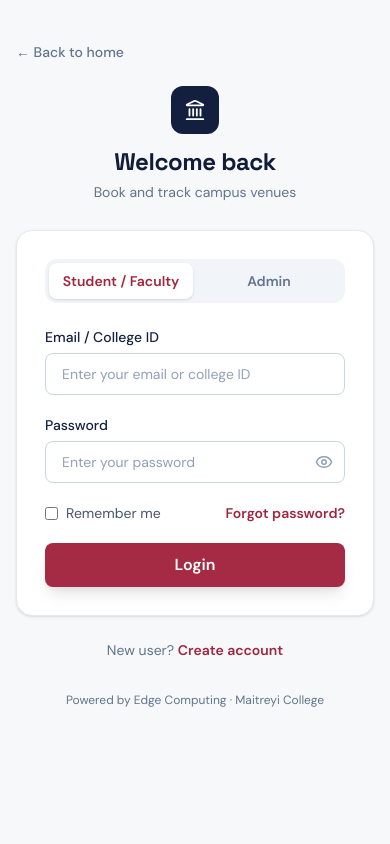
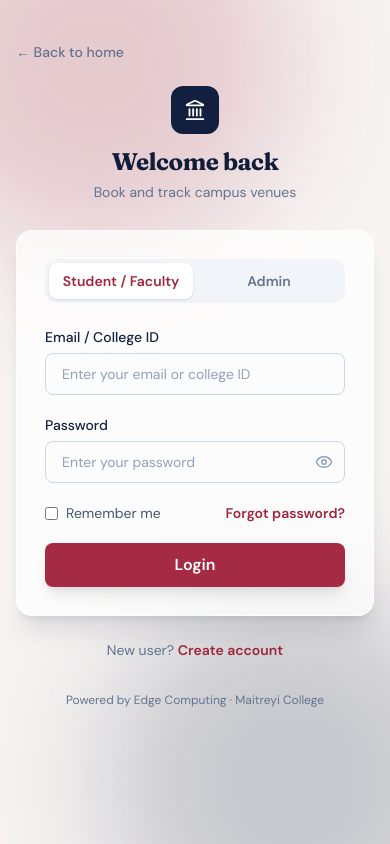
Before and after one commit to harshii0103/VenueVault, a React (Vite) app: page /login in a window 390 px wide. Built offline with nearby package versions, Linux system fonts and the light colour scheme.

Commit message:
Refresh look: Fraunces headings, warm palette, glass auth, floating mobile nav

```diff
--- a/src/components/auth.jsx
+++ b/src/components/auth.jsx
@@ -11,8 +11,10 @@ export const inputCls = (invalid) =>
 
 export function AuthLayout({ title, subtitle, children, footer }) {
   return (
-    <div className="min-h-screen bg-[#f7f8fa] px-4 py-10 font-sans">
-      <div className="auth-enter mx-auto w-full max-w-md">
+    <div className="relative min-h-screen overflow-hidden bg-[#f7f4f3] px-4 py-10 font-sans">
+      <div aria-hidden="true" className="pointer-events-none absolute -left-24 -top-32 h-96 w-96 rounded-full bg-[#9f263d]/20 blur-3xl" />
+      <div aria-hidden="true" className="pointer-events-none absolute -bottom-32 -right-24 h-96 w-96 rounded-full bg-[#13203e]/20 blur-3xl" />
+      <div className="auth-enter relative mx-auto w-full max-w-md">
         <Link to="/" className="mb-6 inline-block text-sm font-medium text-slate-500 hover:text-[#9f263d]">
           ← Back to home
         </Link>
@@ -23,7 +25,7 @@ export function AuthLayout({ title, subtitle, children, footer }) {
           <h1 className="font-display text-2xl font-bold tracking-[-0.02em] text-[#101c38]">{title}</h1>
           <p className="mt-1 text-sm text-slate-500">{subtitle}</p>
         </div>
-        <div className="rounded-2xl border border-slate-200 bg-white p-7 shadow-sm sm:p-8">{children}</div>
+        <div className="rounded-2xl border border-white/70 bg-white/75 p-7 shadow-xl shadow-[#13203e]/10 backdrop-blur-xl sm:p-8">{children}</div>
         {footer}
         <p className="mt-8 text-center text-xs text-slate-500">Powered by Edge Computing · Maitreyi College</p>
       </div>
--- a/src/index.css
+++ b/src/index.css
@@ -1,5 +1,5 @@
 /* Add this Google Fonts import to the very top of your index.css (above @import "tailwindcss";) */
-@import url("https://fonts.googleapis.com/css2?family=DM+Sans:wght@400;500;600;700&family=Space+Grotesk:wght@500;600;700&display=swap");
+@import url("https://fonts.googleapis.com/css2?family=DM+Sans:wght@400;500;600;700&family=Fraunces:opsz,wght@9..144,600;9..144,700&display=swap");
 @import "tailwindcss";
 
 /* If you're on Tailwind v4, add this @theme block right after your tailwind import
@@ -8,7 +8,7 @@
    under theme.extend.fontFamily. */
 @theme {
   --font-sans: "DM Sans", ui-sans-serif, system-ui, sans-serif;
-  --font-display: "Space Grotesk", ui-sans-serif, system-ui, sans-serif;
+  --font-display: "Fraunces", Georgia, ui-serif, serif;
 }
 
 /* Custom classes used inside LandingPage.jsx — add these anywhere in index.css */
--- a/src/layouts/ApplicantLayout.jsx
+++ b/src/layouts/ApplicantLayout.jsx
@@ -19,7 +19,7 @@ export default function ApplicantLayout() {
 
   return (
     <ToastProvider>
-      <div className="min-h-screen bg-[#f7f8fa] font-sans text-[#13203e]">
+      <div className="min-h-screen bg-[#f7f4f3] font-sans text-[#13203e]">
         <aside className="fixed inset-y-0 left-0 z-30 hidden w-64 flex-col bg-[#0c1730] px-4 py-6 text-slate-300 lg:flex">
           <div className="mb-8 flex items-center gap-2.5 px-2 text-white">
             <span className="grid h-9 w-9 place-items-center rounded-lg bg-white/10"><Landmark size={18} /></span>
@@ -38,9 +38,9 @@ export default function ApplicantLayout() {
         </aside>
 
         <div className="lg:pl-64">
-          <header className="sticky top-0 z-20 flex h-16 items-center justify-between border-b border-slate-200 bg-white/90 px-4 backdrop-blur sm:px-6">
+          <header className="sticky top-0 z-20 flex h-16 items-center justify-between border-b border-slate-200/70 bg-[#f7f4f3]/80 px-4 backdrop-blur-lg sm:px-6">
             <span className="font-display text-lg font-bold lg:hidden">Venue<span className="text-[#9f263d]">Vault</span></span>
-            <span className="hidden text-sm text-slate-500 lg:block">Campus venue booking</span>
+            <span className="hidden text-sm text-slate-500 lg:block">{new Date().toLocaleDateString('en-GB', { weekday: 'long', day: 'numeric', month: 'long' })}</span>
             <div className="flex items-center gap-3">
               <button aria-label="Notifications" className="grid h-10 w-10 place-items-center rounded-full text-slate-500 transition hover:bg-slate-100"><Bell size={19} /></button>
               <NavLink to="/dashboard/profile" aria-label="Profile" className="grid h-9 w-9 place-items-center rounded-full bg-[#13203e] text-sm font-bold text-white">
@@ -53,9 +53,9 @@ export default function ApplicantLayout() {
           </main>
         </div>
 
-        <nav className="fixed inset-x-0 bottom-0 z-30 grid grid-cols-5 border-t border-slate-200 bg-white pb-[env(safe-area-inset-bottom)] lg:hidden">
+        <nav className="fixed inset-x-3 bottom-[calc(0.75rem+env(safe-area-inset-bottom))] z-30 grid grid-cols-5 gap-1 rounded-2xl border border-slate-200/80 bg-white/90 p-1.5 shadow-xl shadow-[#13203e]/15 backdrop-blur-lg lg:hidden">
           {nav.map(({ to, short, icon: Icon, end }) => (
-            <NavLink key={to} to={to} end={end} className={({ isActive }) => `flex flex-col items-center gap-0.5 py-2.5 text-[11px] font-semibold ${isActive ? 'text-[#9f263d]' : 'text-slate-500'}`}>
+            <NavLink key={to} to={to} end={end} className={({ isActive }) => `flex flex-col items-center gap-0.5 rounded-xl py-2 text-[11px] font-semibold transition ${isActive ? 'bg-[#9f263d]/10 text-[#9f263d]' : 'text-slate-500'}`}>
               <Icon size={20} /> {short}
             </NavLink>
           ))}
--- a/src/pages/Home.jsx
+++ b/src/pages/Home.jsx
@@ -71,7 +71,7 @@ export default function Home() {
   focus.setDate(monday.getDate() + todayIndex);
   const monthYear = focus.toLocaleString("en-US", { month: "long", year: "numeric" });
   return (
-    <div className="min-h-screen overflow-x-hidden bg-[#f7f8fa] font-sans text-[#15213d]">
+    <div className="min-h-screen overflow-x-hidden bg-[#f7f4f3] font-sans text-[#15213d]">
       <header className="absolute inset-x-0 top-0 z-30">
         <nav className="mx-auto flex h-20 max-w-[1180px] items-center justify-between px-5 lg:px-8" aria-label="Main navigation">
           <Logo light />
```
